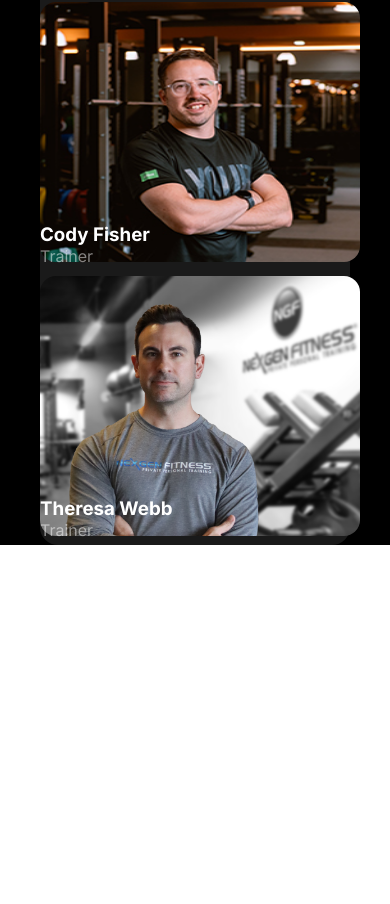
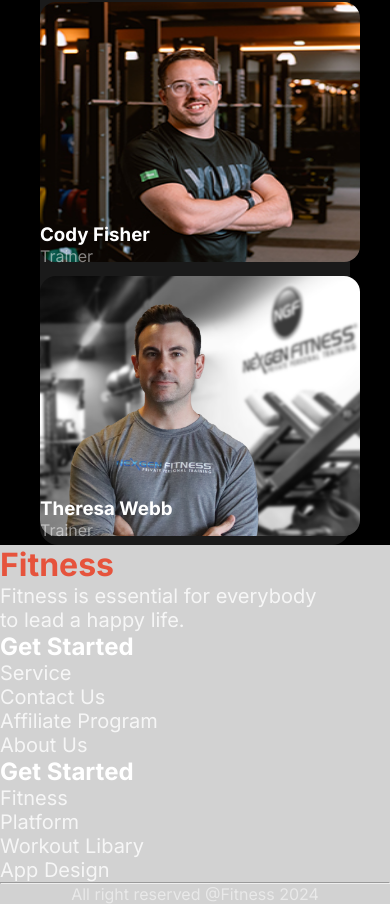
Before and after one commit to jaky-sheikh/batch-10-assignment-2, a plain HTML site: page index.html in a window 390 px wide. Shown: the part 5456-6360 px from the top of the page. Before the commit the page ends 6001 px from the top, so only its background shows below. Drawn offline with Linux system fonts and the light colour scheme.

Commit message:
footer part design with responsive

```diff
--- a/index.html
+++ b/index.html
@@ -215,8 +215,29 @@
         </section>
         <!-- meet our team prat end -->
     </main>
-    <footer>
-
+    <footer class="footer-container">
+        <div class="footer-content">
+            <div>
+                <h1>Fitness</h1>
+                <p>Fitness is essential for everybody <br> to lead a happy life.</p>
+            </div>
+            <div>
+                <h2>Get Started</h2>
+                <p>Service</p>
+                <p>Contact Us</p>
+                <p>Affiliate Program</p>
+                <p>About Us</p>
+            </div>
+            <div>
+                <h2>Get Started</h2>
+                <p>Fitness</p>
+                <p>Platform</p>
+                <p>Workout Libary</p>
+                <p>App Design</p>
+            </div>
+        </div>
+        <hr>
+        <p id="reserved">All right reserved @Fitness 2024</p>
     </footer>
 </body>
 </html>
--- a/styles/responsive.css
+++ b/styles/responsive.css
@@ -36,4 +36,7 @@
     .img-container{
         margin: 5px auto;
     }
+    .footer-content{
+        flex-direction: column;
+    }
 }
--- a/styles/style.css
+++ b/styles/style.css
@@ -316,3 +316,26 @@ iframe{
 .img-content>p{
     color: rgba(255, 255, 255, 0.5);
 }
+/* footer design */
+.footer-container{
+    background: #0301012d;
+}
+.footer-content{
+    display: flex;
+    justify-content: space-around;
+}
+.footer-content>div>h1{
+    color: rgb(230, 83, 60);
+}
+.footer-content>div>h2{
+    color: white;
+}
+.footer-content>div>p{
+    color: rgba(255, 255, 255, 0.8);
+    font-size: 20px;
+    font-weight: 400;
+}
+#reserved{
+    text-align: center;
+    color: rgba(255, 255, 255, 0.5);
+}
```
